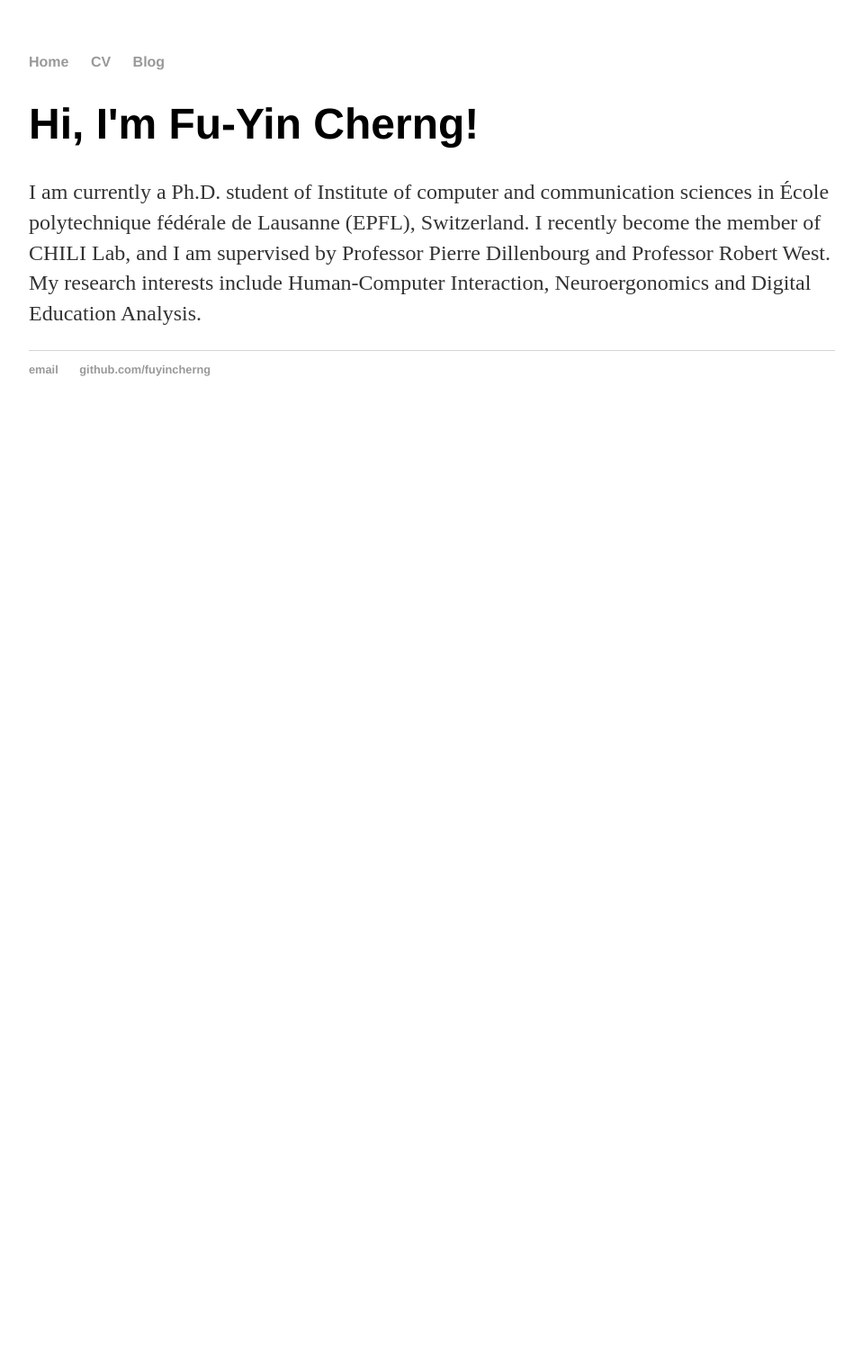
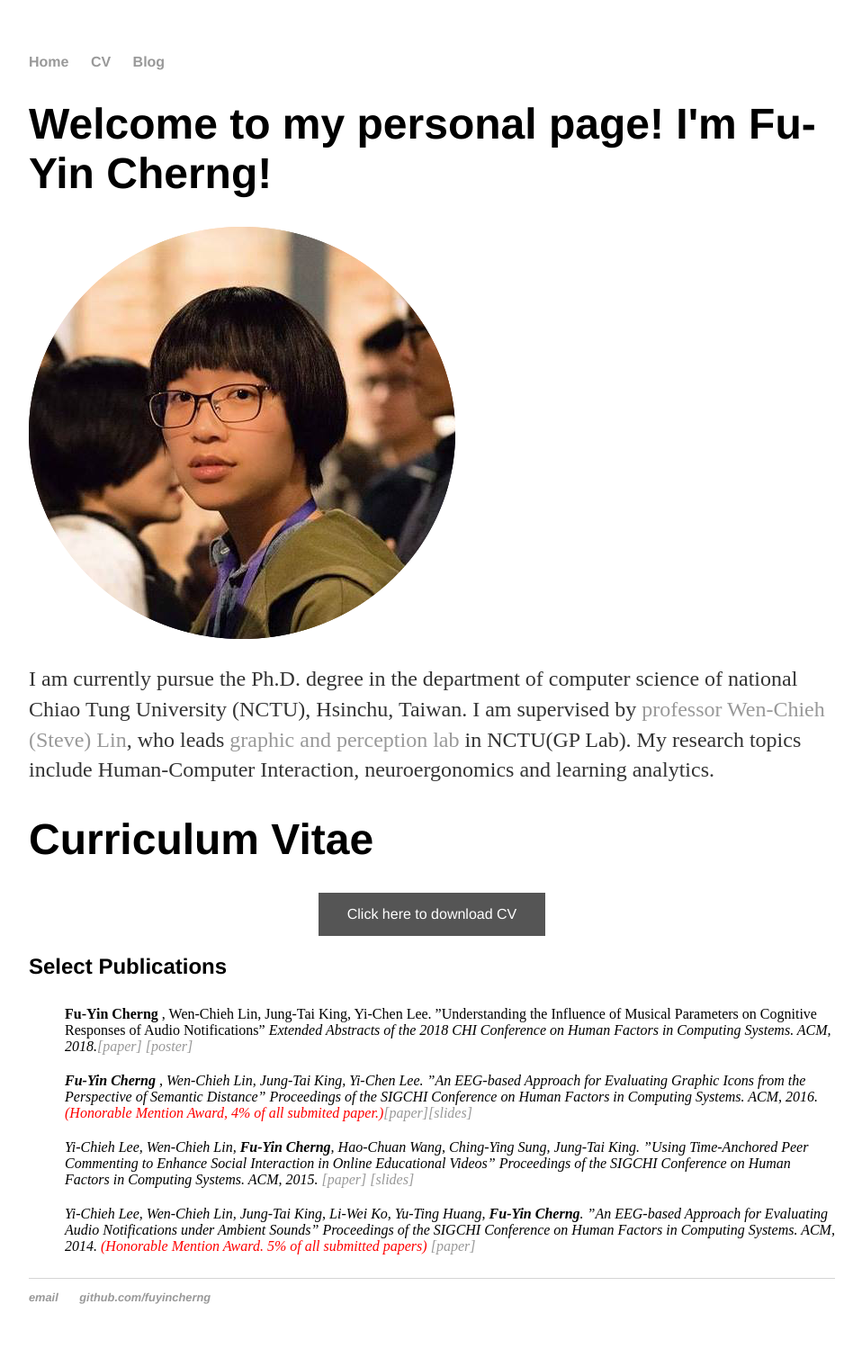
Before and after one commit to FuyinCherng/FuyinCherng.github.io, a Jekyll site: the page built from index.html, in a window 1280 px wide. Shown: the whole page at 90% size, without its empty margins (160-1118 px from the left). Built offline with Jekyll 4.4.1, drawn with Linux system fonts in a browser that asks for light colours; before the commit the page ends 900 px from its top, so only the background shows below that.

Commit message:
merge cv and home page

```diff
--- a/index.html
+++ b/index.html
@@ -2,8 +2,36 @@
 layout: default
 title: Fu-Yin Cherng
 ---
-<div class="blurb">
+<!-- <div class="blurb">
 	<h1>Hi, I'm Fu-Yin Cherng!</h1>
 	<p>I am currently a Ph.D. student of Institute of computer and communication sciences in École polytechnique fédérale de Lausanne (EPFL), Switzerland. I recently become the member of CHILI Lab, and I am supervised by Professor Pierre Dillenbourg and Professor Robert West. My research interests include Human-Computer Interaction, Neuroergonomics and Digital Education Analysis. </p>
 
-</div><!-- /.blurb -->
+</div> /.blurb -->
+
+<div class="cv">
+		<!-- <a href="#" class="download" title="Download CV as PDF">Download CV</a> -->
+	<h1>Welcome to my personal page! I'm Fu-Yin Cherng!</h1>
+
+	<img src="/cv/profile.png" alt="profile photo">
+
+	<p>I am currently pursue the Ph.D. degree in the department of computer science of national Chiao Tung University (NCTU), Hsinchu, Taiwan. I am supervised by <a href="https://gpl.cs.nctu.edu.tw/Steve-Lin/" target="_blannk">professor Wen-Chieh (Steve) Lin</a>, who leads <a href="https://gpl.cs.nctu.edu.tw/" target="_blannk">graphic and perception lab</a> in NCTU(GP Lab). My research topics include Human-Computer Interaction, neuroergonomics and learning analytics. </p>
+
+	<h1>Curriculum Vitae</h1>
+
+	<div style="text-align:center;">
+	<a href="/cv/cv_2018.pdf" target="_blank" class="button">Click here to download CV</a>
+	</div>
+
+		<h2>Select Publications</h2>
+		<ul style="list-style-type:none">
+			<li><strong>Fu-Yin Cherng </strong>, Wen-Chieh Lin, Jung-Tai King, Yi-Chen Lee. ”Understanding the Influence of Musical Parameters on Cognitive Responses of Audio Notifications” <em>Extended Abstracts of the 2018 CHI Conference on Human Factors in Computing Systems. ACM, 2018.<a href="https://dl.acm.org/citation.cfm?id=3188572" target="_blank">[paper]</a> <a href="/cv/poster_LBW18_final.pdf" target="_blannk">[poster]</a> </li>
+
+			<li><strong>Fu-Yin Cherng </strong>, Wen-Chieh Lin, Jung-Tai King, Yi-Chen Lee. ”An EEG-based Approach for Evaluating Graphic Icons from the Perspective of Semantic Distance” <em>Proceedings of the SIGCHI Conference on Human Factors in Computing Systems. ACM, 2016. <font color="red">(Honorable Mention Award, 4% of all submited paper.)</font></em><a href="https://dl.acm.org/citation.cfm?id=2858133" target="_blank">[paper]</a><a href="/cv/CHI2016_slides.pdf" target="_blannk">[slides]</a></li>
+
+			<li>Yi-Chieh Lee, Wen-Chieh Lin, <strong>Fu-Yin Cherng</strong>, Hao-Chuan Wang, Ching-Ying Sung, Jung-Tai King. ”Using Time-Anchored Peer Commenting to Enhance Social Interaction in Online Educational Videos” Proceedings of the SIGCHI Conference on Human Factors in Computing Systems. ACM, 2015. <a href="https://dl.acm.org/citation.cfm?id=2702349" target="_blank">[paper]</a> <a href="/cv/CHI2015_slides.pdf" target="_blannk">[slides]</a></li>
+
+			<li>Yi-Chieh Lee, Wen-Chieh Lin, Jung-Tai King, Li-Wei Ko, Yu-Ting Huang, <strong>Fu-Yin Cherng</strong>. ”An EEG-based Approach for Evaluating Audio Notifications under Ambient Sounds” <em>Proceedings of the SIGCHI Conference on Human Factors in Computing Systems. ACM, 2014. <font color="red">(Honorable Mention Award. 5% of all submitted papers)</font></em> <a href="https://dl.acm.org/citation.cfm?id=2557076 target="_blank">[paper]</a></li>
+
+		</ul>
+
+	</div>
```
